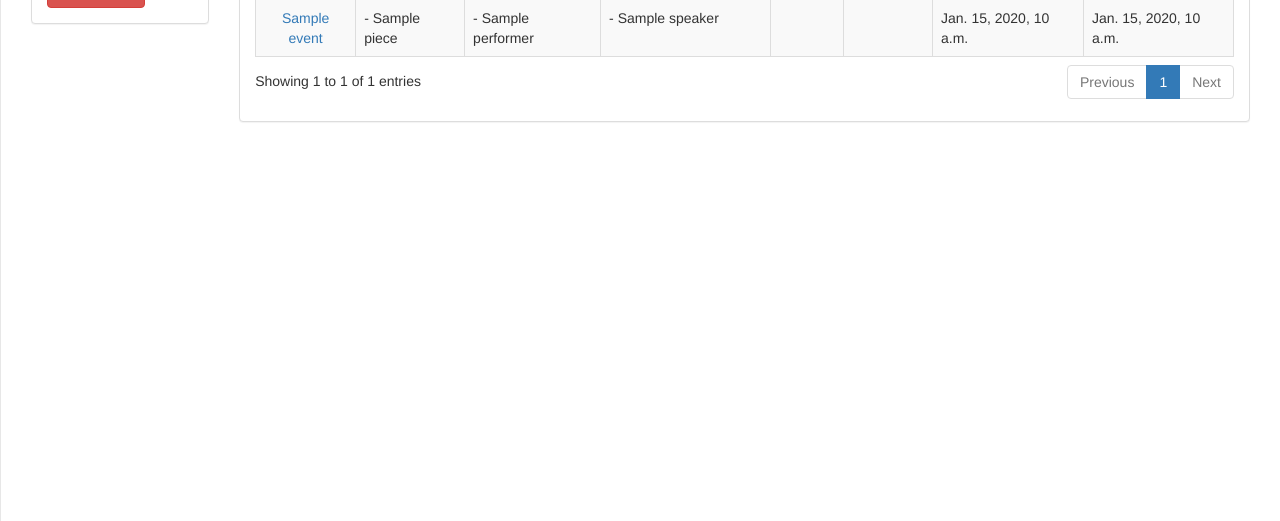
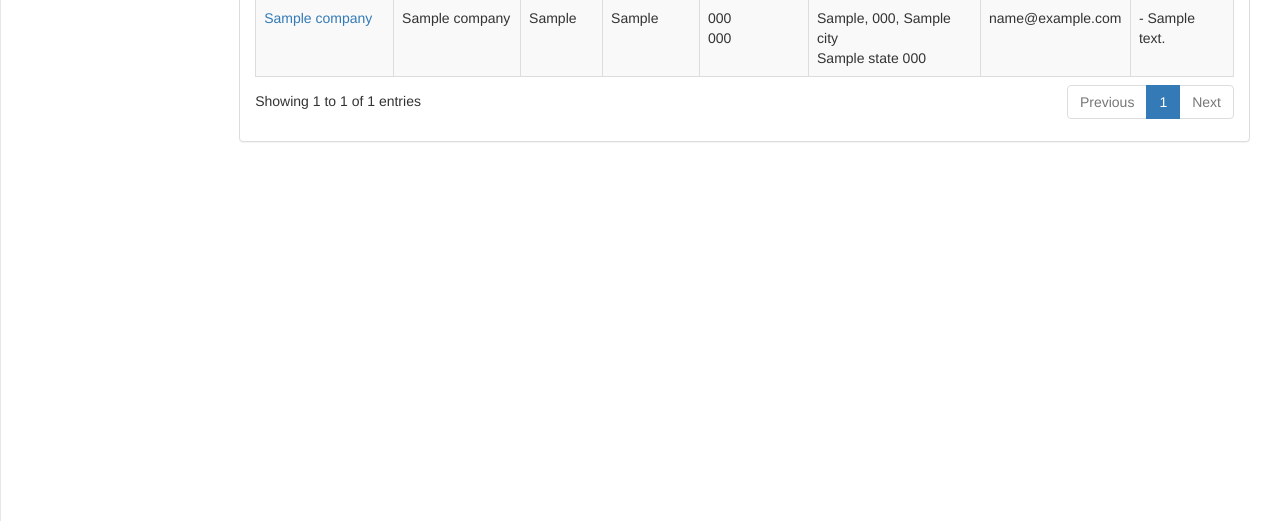
Before and after one commit to tiagovaz/ambiental, a Django app: template ambientalweb/templates/list.html in a window 1280 px wide. Shown: the part 279-800 px from the top of the page. Run offline with Django 3.2, Linux system fonts and the light colour scheme; tables that the repository leaves empty hold one stand-in row (values such as "Sample post"); the template is opened without the code that fills it: values that come from a table or form of the project are taken from there, most other values are stand-ins (such as "Sample title", 1, 10 or a date in 2020); some libraries are stand-ins or nearby versions.

Commit message:
First working template.

```diff
--- a/ambiental/urls.py
+++ b/ambiental/urls.py
@@ -22,5 +22,14 @@ from django.conf import settings
 
 urlpatterns = [
     url(r'^admin/', admin.site.urls),
-
+                  url(
+                      r'^list/$',
+                      CompanyList.as_view(),
+                      name='event_list'
+                  ),
+                  url(
+                      r'^$',
+                      CompanyList.as_view(),
+                      name='event'
+                  ),
               ] + static(settings.MEDIA_URL, document_root=settings.MEDIA_ROOT)
--- a/ambientalweb/models.py
+++ b/ambientalweb/models.py
@@ -126,6 +126,10 @@ class Address(models.Model):
         blank=True
     )
 
+    def get_full_address_html(self):
+        return u"%s, %s, %s <br> %s %s" % \
+               (self.street, self.number, self.city, self.state, self.postal_code)
+
     class Meta:
         verbose_name = "Endereço"
         verbose_name_plural = "Endereços"
@@ -151,8 +155,8 @@ class Company(models.Model):
     website = models.CharField("Website", max_length=254)
     twitter = models.CharField("Twitter", max_length=254)
     facebook = models.CharField("Facebook", max_length=254)
-    partnership = models.ManyToManyField("Partnership")
-    address = models.ForeignKey("Address")
+    partnership = models.ManyToManyField("Partnership", verbose_name="Parceria")
+    address = models.ForeignKey("Address", verbose_name="Endereço")
 
     class Meta:
         verbose_name = "Empresa"
@@ -161,6 +165,7 @@ class Company(models.Model):
     def __str__(self):
         return self.commercial_name
 
+@python_2_unicode_compatible
 class Partnership(models.Model):
     description = models.CharField("Tipo de parceria", max_length=200)
     start_date = models.DateField()
@@ -169,8 +174,8 @@ class Partnership(models.Model):
         verbose_name = "Parceria"
         verbose_name_plural = "Parcerias"
 
-def __str__(self):
-    return self.description
+    def __str__(self):
+        return self.description
 
 class EquipmentType(models.Model):
     description = models.CharField(
--- a/ambientalweb/templates/list.html
+++ b/ambientalweb/templates/list.html
@@ -7,8 +7,8 @@
     <div class="row">
         <div class="col-lg-12">
             <h1 class="page-header">
-                Événements
-                <a class="btn btn-xs btn-primary" href="JavaScript:newPopup('/admin/ambientalweb/event/add/?_popup=1');"><i class="fa fa-plus"></i> nouveau événement</a>
+                Parceiros
+                <a class="btn btn-xs btn-primary" href="JavaScript:newPopup('/admin/ambientalweb/company/add/?_popup=1');"><i class="fa fa-plus"></i> Cadastrar</a>
             </h1>
         </div>
         <!-- /.col-lg-12 -->
@@ -18,7 +18,7 @@
         <div class="col-sm-2">
            <div class="panel panel-default">
                 <div class="panel-heading">
-                    Filtres
+                    Filtros
                 </div>
                 <div class="panel-body">
                     <form class="form" action="" method="get">
@@ -26,8 +26,8 @@
                             {% csrf_token %}
                             {% bootstrap_form form %}
                             {% buttons %}
-                                <button type="submit" class="btn btn-primary pull-right">Filtrer</button>
-                                <a class="btn btn-danger" href="/">Réinitialiser</a>
+                                <button type="submit" class="btn btn-primary pull-right">Filtrar</button>
+                                <a class="btn btn-danger" href="/">Reiniciar</a>
                             {% endbuttons %}
                         </form>
                     </form>
@@ -42,45 +42,47 @@
                         <table class="table table-striped table-bordered table-hover" id="dataTables-example">
                             <thead>
                                 <tr>
-                                    <th>Titre</th>
-                                    <th>Œuvres</th>
-                                    <th>Interprètes</th>
-                                    <th>Conférenciers-ères</th>
-                                    <th>Lieu</th>
-                                    <th>Nature</th>
-                                    <th>Début</th>
-                                    <th>Fin</th>
+                                    <th>Nome fantasia</th>
+                                    <th>Razão social</th>
+                                    <th>CNPJ</th>
+                                    <th>Contato</th>
+                                    <th>Telefones</th>
+                                    <th>Endereço</th>
+                                    <th>Email</th>
+                                    <th>Parceria</th>
                                 </tr>
                             </thead>
                             <tbody>
-                               {% for event in events %}
+                               {% for c in companies %}
                                 <tr class="odd gradeX">
-                                    <td class="text-center">
-                                        <a href="{% url "event_detail" event.id %}">
-                                            {{ event.title }}
+                                    <td>
+                                        <a href="JavaScript:newPopup('/admin/ambientalweb/company/{{ c.id }}/change/?_popup=1');">
+                                            {{ c.commercial_name }}
                                         </a>
                                     </td>
                                     <td>
-                                        {% for piece in event.piece.all %}
-                                            - {{ piece|default:"" }}<br>
+                                        {{ c.civil_name}}
+                                    </td>
+                                    <td>
+                                        {{ c.cnpj }}
+
+                                    <td>
+                                        {{ c.contact_person }}
+                                    </td>
+                                   </td>
+                                    <td>
+                                        {{ c.phone_main}}<br>
+                                        {{ c.phone_secondary}}
+                                    </td>
+                                    <td>
+                                        {{ c.address.get_full_address_html|safe }}
+                                    </td>
+                                    <td>{{ c.email|default:"" }}</td>
+                                    <td>
+                                        {% for p in c.partnership.all %}
+                                            - {{ p }}<br>
                                         {% endfor %}
                                     </td>
-                                    <td>
-                                        {% for performer in event.performer.all %}
-                                            - {{ performer|default:"" }}<br>
-                                        {% endfor %}
-                                    </td>
-                                    <td>
-                                        {% for speech in event.speech.all %}
-                                            {% for speaker in speech.speaker.all %}
-                                                - {{ speaker|default:"" }}<br>
-                                            {% endfor %}
-                                        {% endfor %}
-                                    </td>
-                                    <td>{{ event.place|default:"" }}</td>
-                                    <td>{{ event.type|default:"" }}</td>
-                                    <td>{{ event.start_date|default:""  }}</td>
-                                    <td>{{ event.end_date|default:"" }}</td>
                                 </tr>
                                 {% endfor %}
                             </tbody>
```
Also changed, not shown: ambiental/filters.py (added, +18 -0 lines), ambientalweb/views.py (+25 -0 lines).
